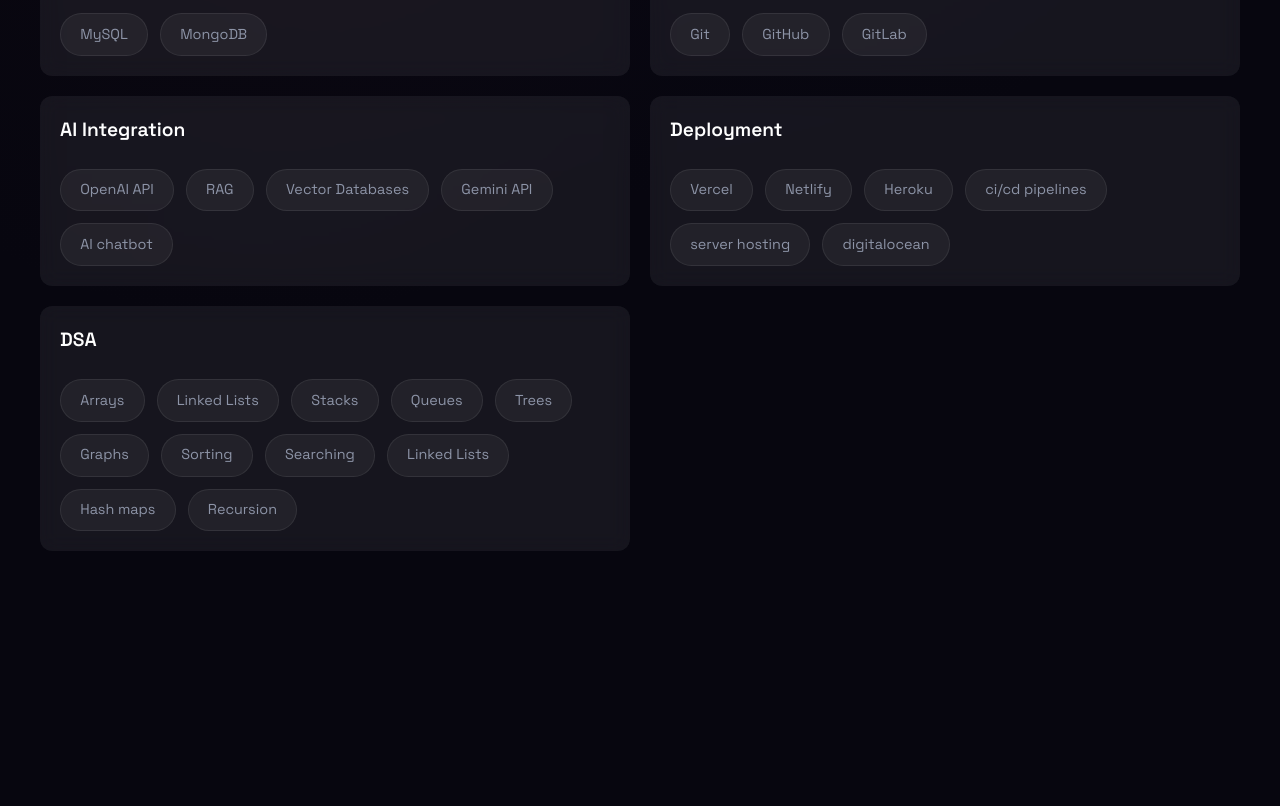
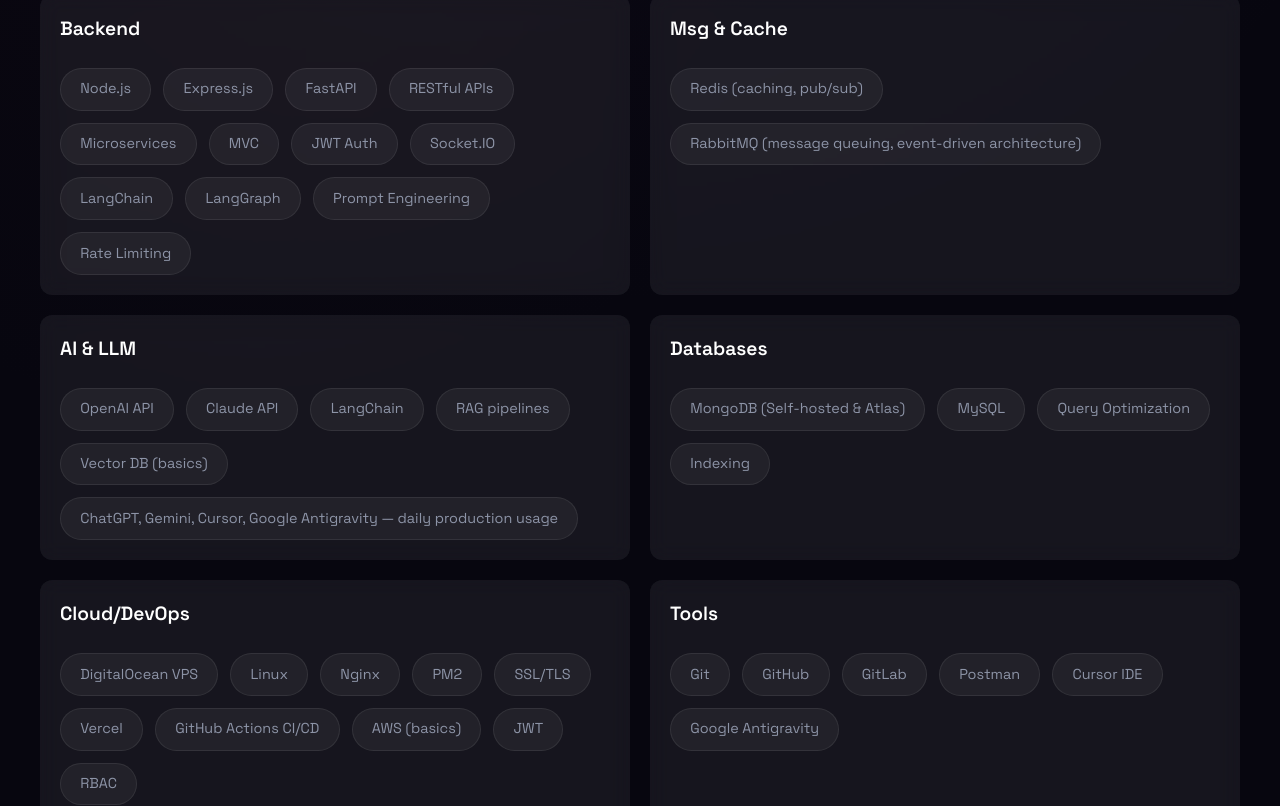
Before and after one commit to omnish111/portfolio-, a React (Vite) app: page /skills in a window 1280 px wide. Shown: the part 540-1346 px from the top of the page. Built offline with nearby package versions, Linux system fonts and the light colour scheme.

Commit message:
Update portfolio skills and projects content

```diff
--- a/src/components/Skills.jsx
+++ b/src/components/Skills.jsx
@@ -29,13 +29,9 @@
       description="A comprehensive overview of the tools, technologies, and frameworks I use to build modern web applications."
     />
     <div className="skills-grid">
-      <SkillSection title="Frontend" items={skills.Frontend || []} index={0} />
-      <SkillSection title="Backend" items={skills.Backend || []} index={1} />
-      <SkillSection title="Data" items={skills.Data || []} index={2} />
-      <SkillSection title="DevOps" items={skills.DevOps || []} index={3} />
-      <SkillSection title="AI Integration" items={skills["AI Integration"] || []} index={4} />
-      <SkillSection title="Deployment" items={skills.Deployment || []} index={5} />
-      <SkillSection title="DSA" items={skills.DSA || []} index={6} />
+      {Object.entries(skills).map(([category, items], index) => (
+        <SkillSection key={category} title={category} items={items || []} index={index} />
+      ))}
     </div>
   </section>
 );
--- a/src/data/content.js
+++ b/src/data/content.js
@@ -38,7 +38,7 @@
   {
     company: "ApTech Enterprise Pvt. Ltd.",
     role: "Intern",
-    period: "Feb 2026 - Present",
+    period: "Jan 2026 - Present",
     summary: "Working on a project to build a web applications for a client.",
     highlights: [" I am currently prsuing my internship as Full Stack Developer."],
   },
@@ -94,60 +94,74 @@
     // repo: "https://github.com/example/lighthouse",
   },
   {
-    title: "Digital Card Platform",
+    title: "EliteCard – Digital Profile & Vehicle Safety SaaS",
     description: [
-      "A live,SaaS platform where professionals create NFC/QRpowered digital profiles — and vehicle owners stay reachable in emergencies.",
-      "Built a full-stack MERN SaaS platform enabling NFC/QR-based digital business cards with dynamic profiles, vCard export, lead capture forms, and a Free vs Pro subscription model.",
-      "Engineered real-time analytics (Socket.IO) tracking visitor geolocation, device type, and interaction events — with role-based data retention (30-day free / lifetime Pro).",
-      "Integrated Razorpay payment gateway with HMAC SHA256 server-side verification, order tracking, and automated transactional emails (Brevo SMTP) for physical NFC sticker e-commerce.",
-      "Deployed on DigitalOcean VPS with Nginx reverse proxy, SSL (Let's Encrypt), PM2, self-hosted MongoDB accessed via SSH tunnel — managing complete production DevOps independently.",
+      "Architected dual-tier SaaS (Free vs. Pro) with microservices backend, RBAC, MVC & RESTful APIs — live with 99.9%+ uptime.",
+      "Built 20+ FastAPI + MongoDB APIs; zero unauthorized access incidents in production.",
+      "Redis session caching + pub/sub; RabbitMQ event-driven queues between microservices; Razorpay, webhook.",
+      "Integrated OpenAI & Claude APIs with LangChain for automated profile onboarding — reduced manual setup by 60%.",
+      "Full DevOps: Nginx, PM2, SSL/TLS, Docker containerization, GitHub Actions CI/CD; Socket.IO real-time vehicle safety alerts.",
     ],
-    tags: ["React.js", "Node.js", "MongoDB", "Socket.IO", "JWT", "Razorpay", "Nginx", "DigitalOcean", " PM2"],
+    tags: ["Python", "FastAPI", "React.js", "Next.js", "MongoDB", "Socket.IO", "RazorPay", "JWT", "DigitalOcean VPS", "GitHub Actions", "CI/CD"],
     live: "https://elitecard.live/",
     // repo: "https://github.com/example/lighthouse",
   },
 ];
 
 export const skills = {
-  Frontend: ["React", "TypeScript", "JavaScript", "HTML", "CSS", "Bootstrap"],
+  Languages: ["JavaScript (ES6+)", "TypeScript", "Python"],
+  Frontend: ["React.js", "Next.js", "Context API", "React Hooks", "Tailwind CSS", "Responsive Design", "Code Splitting", "Lazy Loading"],
   Backend: [
     "Node.js",
     "Express.js",
-    "Nest.js",
-    "REST APIs",
-    "MongoDB",
+    "FastAPI",
+    "RESTful APIs",
+    "Microservices",
+    "MVC",
+    "JWT Auth",
+    "Socket.IO",
+    "LangChain",
+    "LangGraph",
+    "Prompt Engineering",
+    "Rate Limiting",
+  ],
+  "Msg & Cache": [
+    "Redis (caching, pub/sub)",
+    "RabbitMQ (message queuing, event-driven architecture)"
+  ],
+  "AI & LLM": [
+    "OpenAI API",
+    "Claude API",
+    "LangChain",
+    "RAG pipelines",
+    "Vector DB (basics)",
+    "ChatGPT, Gemini, Cursor, Google Antigravity — daily production usage"
+  ],
+  "Databases": [
+    "MongoDB (Self-hosted & Atlas)",
     "MySQL",
+    "Query Optimization",
+    "Indexing"
   ],
-  Data: ["MySQL", "MongoDB",],
-  DevOps: ["Git", "GitHub", "GitLab"],
-
-  "AI Integration": [
-    "OpenAI API",
-    "RAG",
-    "Vector Databases",
-    "Gemini API",
-    "AI chatbot",
+  "Cloud/DevOps": [
+    "DigitalOcean VPS",
+    "Linux",
+    "Nginx",
+    "PM2",
+    "SSL/TLS",
+    "Vercel",
+    "GitHub Actions CI/CD",
+    "AWS (basics)",
+    "JWT",
+    "RBAC"
   ],
-  "Deployment" : [
-    "Vercel",
-    "Netlify",
-    "Heroku",
-    "ci/cd pipelines",
-    "server hosting",
-    "digitalocean"
-  ],
-  "DSA": [
-    "Arrays",
-    "Linked Lists",
-    "Stacks",
-    "Queues",
-    "Trees",
-    "Graphs",
-    "Sorting",
-    "Searching",
-    "Linked Lists",
-    "Hash maps",
-    "Recursion",
+  "Tools": [
+    "Git",
+    "GitHub",
+    "GitLab",
+    "Postman",
+    "Cursor IDE",
+    "Google Antigravity"
   ],
 };
 
```
Also changed, not shown: 1 other file (tests, documents, lock files or other folders).
